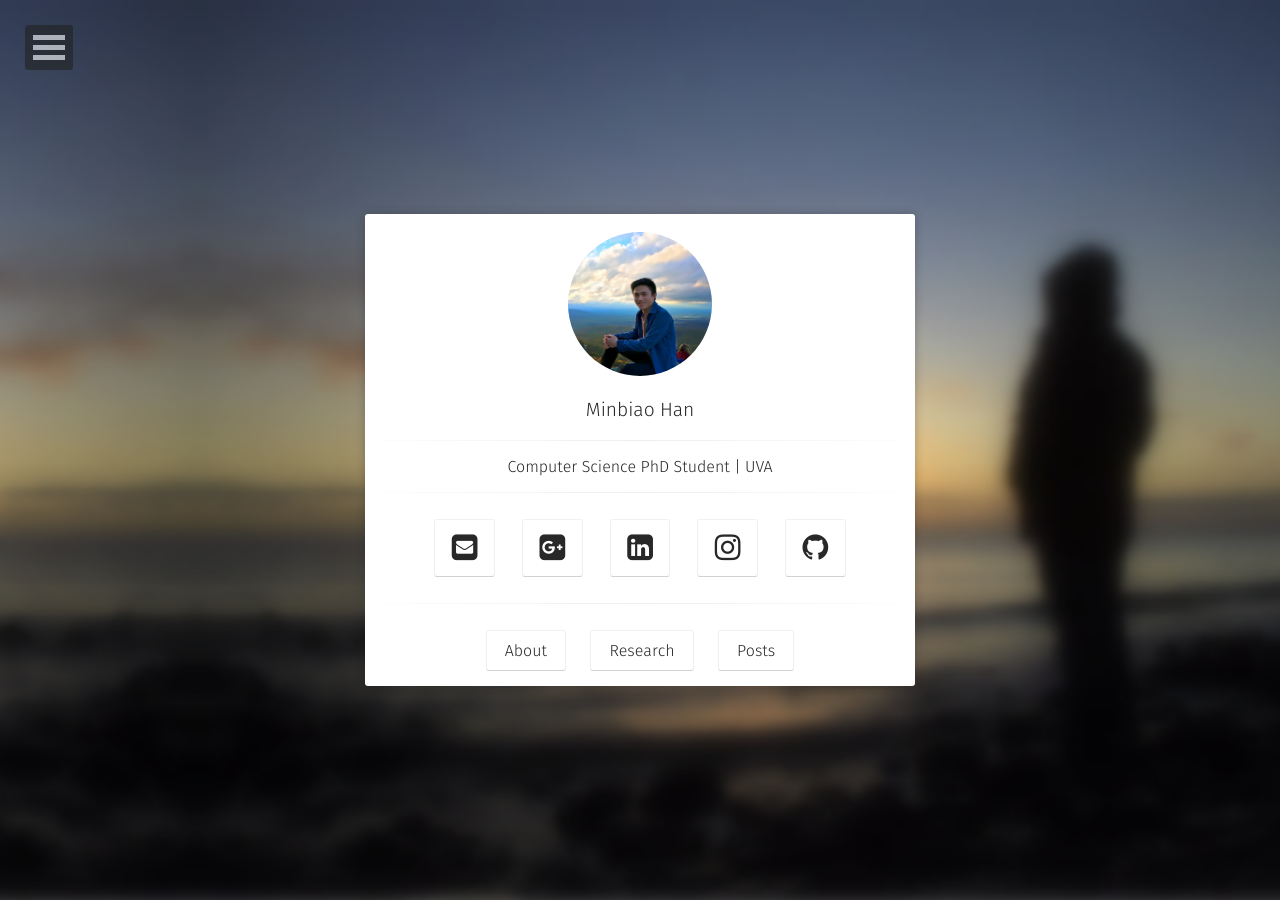
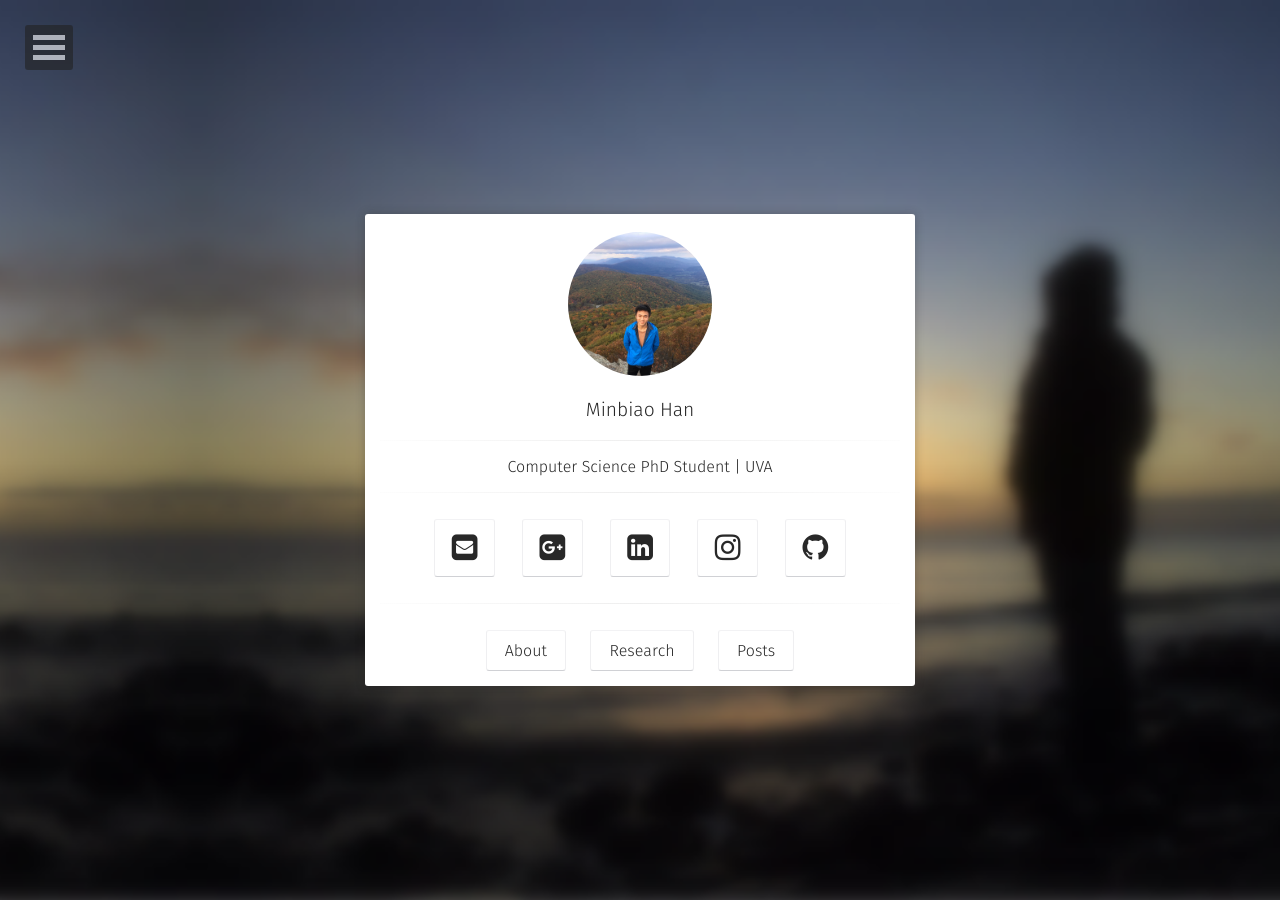
Before and after one commit to FrancisDavis/FrancisDavis.github.io, a Jekyll site: the page built from index.html, in a window 1280 px wide. Built offline with Jekyll 4.4.1, drawn with Linux system fonts in a browser that asks for light colours; some web fonts are replaced.

Commit message:
Update _config.yml

```diff
--- a/_config.yml
+++ b/_config.yml
@@ -4,7 +4,7 @@ bio:                'Computer Science PhD Student | UVA'
 description:        ""
 reading_time:       true
 words_per_minute:   200
-logo:               'assets/img/photo.jpg'
+logo:               'assets/img/minbiaohan.JPG'
 background:         'assets/img/bg2.png'
 tiled_bg:           false   # Set this true if you want to tile your background image, otherwise it will be covered
 locale:             en_US
```
